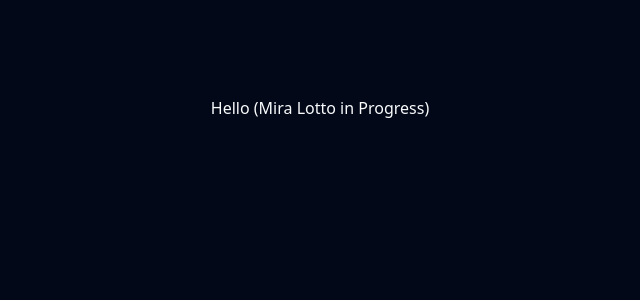
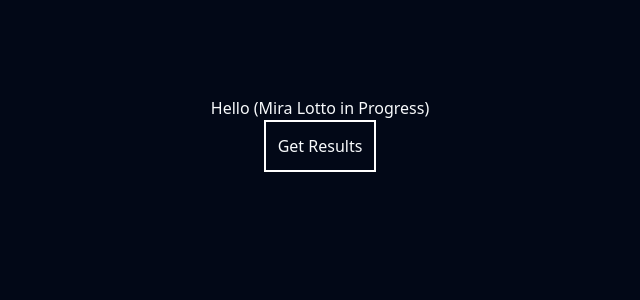
Before and after one commit to jwallinder99/mira-lotto, a Next.js app: page / in a window 1280 px wide. Shown: the top 300 px of the page, without its empty margins (320-960 px from the left). Built offline with nearby package versions, Linux system fonts and the light colour scheme.

Commit message:
Added logic for making post request

```diff
--- /dev/null
+++ b/src/app/lotto/api/route.ts
@@ -0,0 +1,20 @@
+import { LotteryCompareRequestBody } from "@/types/types";
+import { NextResponse } from "next/server";
+
+export async function POST(request: Request) {
+  const body = await request.json();
+  console.log(body);
+  const result = await fetch(
+    "https://global-winning-numbers-check.vercel.app/api/lottery-compare",
+    {
+      method: "POST",
+      body: JSON.stringify(body),
+      headers: {
+        "Content-type": "application/json; charset=UTF-8",
+      },
+    }
+  );
+  const data = await result.json();
+  console.log(data);
+  return Response.json(data);
+}
--- a/src/app/page.tsx
+++ b/src/app/page.tsx
@@ -1,9 +1,13 @@
+import LottoResults from "@/components/LottoResults";
 import Image from "next/image";
 
 export default function Home() {
   return (
-    <main className="flex min-h-screen flex-col items-center justify-between p-24">
+    <main className="flex flex-col items-center justify-between p-24">
       <div>Hello (Mira Lotto in Progress)</div>
+      <div>
+        <LottoResults />
+      </div>
     </main>
   );
 }
--- /dev/null
+++ b/src/components/LottoResults.tsx
@@ -0,0 +1,37 @@
+"use client";
+import { LotteryCompareRequestBody } from "../types/types";
+
+const fetchResults = async () => {
+  // const body: LotteryCompareRequestBody = {
+  //   user_numbers: [38, 36, 33, 23, 19, 18, 2],
+  //   start_date: "2014-01-20",
+  //   end_date: "2024-03-23",
+  // };
+  try {
+    const res = await fetch("/lotto/api", {
+      method: "POST",
+      headers: {
+        "Content-Type": "application/json",
+      },
+      body: JSON.stringify({
+        user_numbers: [38, 36, 33, 23, 19, 18, 2],
+        start_date: "2014-01-20",
+        end_date: "2024-03-23",
+      }),
+    });
+    const data = res.json();
+    console.log(data);
+  } catch (error) {
+    console.log(error);
+  }
+};
+
+export default function LottoResults() {
+  return (
+    <div>
+      <button onClick={fetchResults} className="border-2 border-white p-3">
+        Get Results
+      </button>
+    </div>
+  );
+}
--- /dev/null
+++ b/src/types/types.ts
@@ -0,0 +1,5 @@
+export interface LotteryCompareRequestBody {
+  user_numbers: number[];
+  start_date: string;
+  end_date: string;
+}
```
Also changed, not shown: 1 other file (tests, documents, lock files or other folders).
